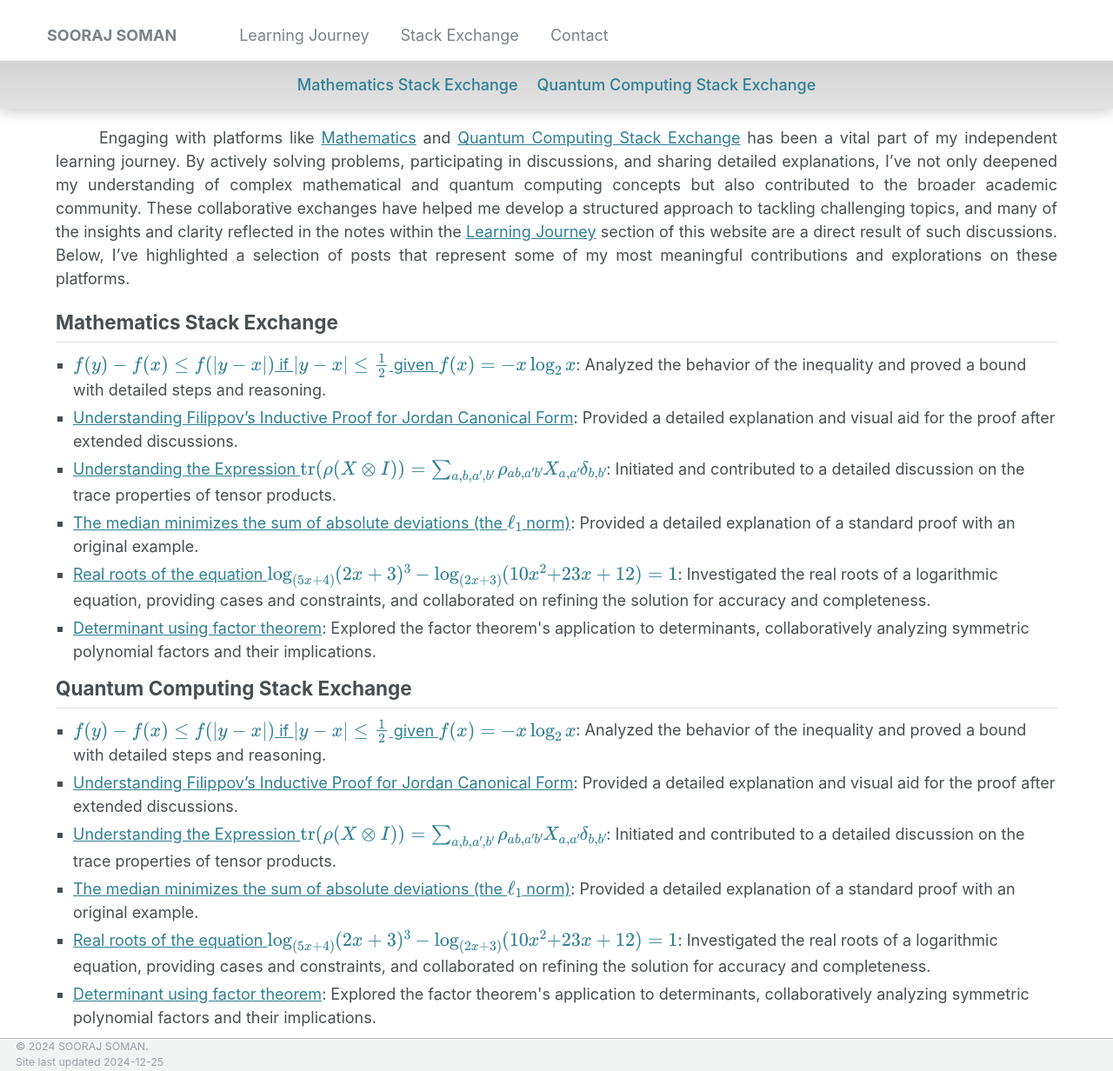
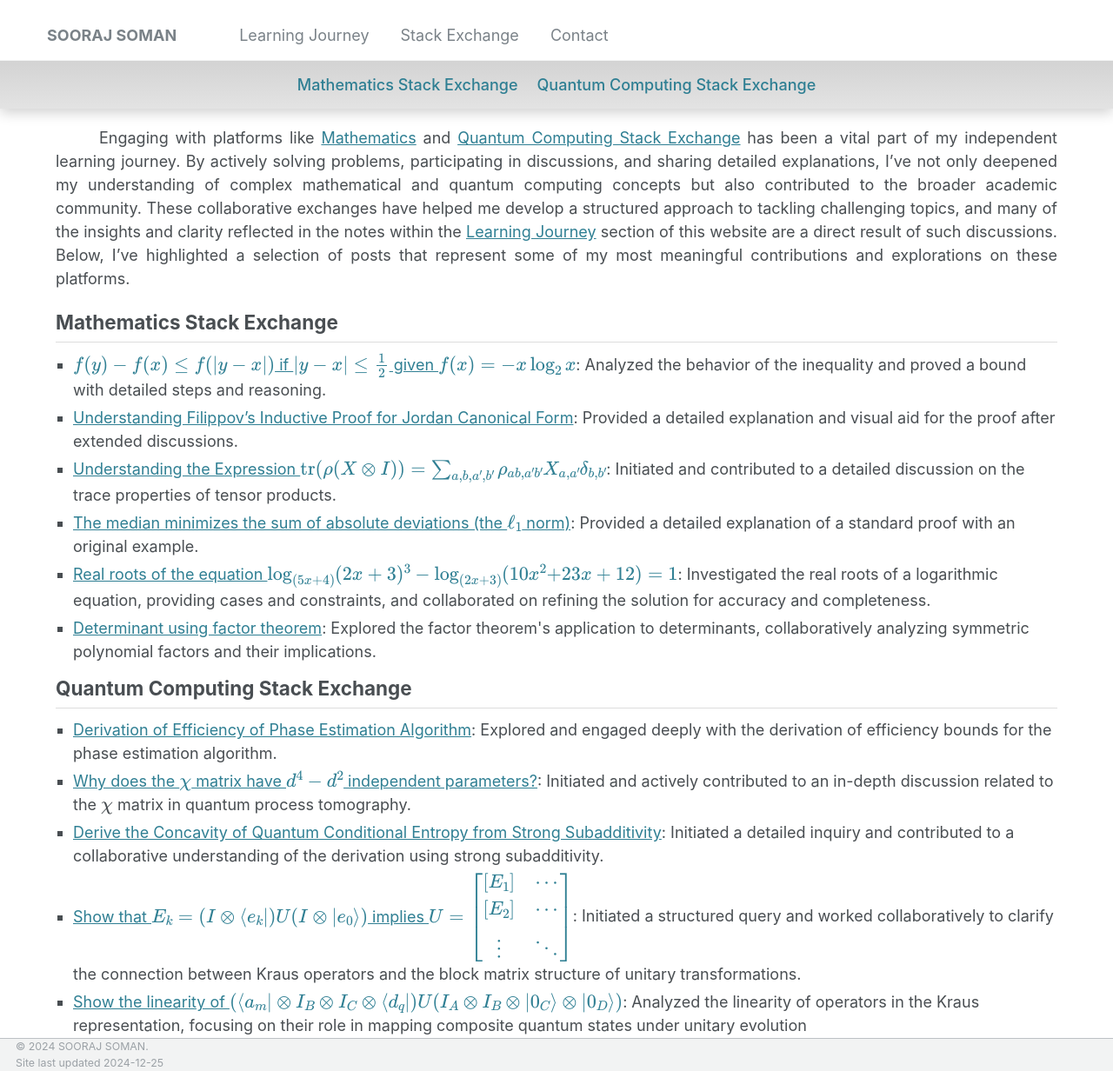
Before and after one commit to soorajss1729/soorajss1729.github.io, a Jekyll site: the page built from _stac/stac.md, in a window 1280 px wide and 1232 px high. Shown: the whole window at 87% size. Built offline with Jekyll 4.4.1, drawn with Linux system fonts in a browser that asks for light colours.

Commit message:
Update stac.md

```diff
--- a/_stac/stac.md
+++ b/_stac/stac.md
@@ -110,13 +110,10 @@ Determinant using factor theorem</a>: Explored the factor theorem's application
 
 <div class="onln">
 <ul>
-    <li><a href="https://math.stackexchange.com/questions/4614700/prove-fy-%E2%88%92-fx-leq-fy-%E2%88%92-x-if-y-%E2%88%92-x-%E2%89%A4-1-2-given-fx-x-log-2-x">$f(y) - f(x) \leq f(|y - x|)$ if $|y - x| \leq \frac{1}{2}$ given $f(x) = -x \log_2 x$</a>: Analyzed the behavior of the inequality and proved a bound with detailed steps and reasoning.</li>
-    <li><a href="https://math.stackexchange.com/questions/3909381/filippovs-inductive-proof-for-jordan-canonical-form/3911296#3911296">
-        Understanding Filippov’s Inductive Proof for Jordan Canonical Form</a>: Provided a detailed explanation and visual aid for the proof after extended discussions.</li>
-    <li><a href="https://math.stackexchange.com/questions/4250990/understanding-the-expression-tr-big-rhox-otimes-i-big-sum-a-b-a-b-rho">Understanding the Expression $\text{tr}(\rho(X \otimes I)) = \sum_{a,b,a',b'} \rho_{ab,a'b'} X_{a,a'} \delta_{b,b'}$</a>: Initiated and contributed to a detailed discussion on the trace properties of tensor products.</li>
-    <li><a href="https://math.stackexchange.com/questions/113270/the-median-minimizes-the-sum-of-absolute-deviations-the-ell-1-norm/2364943#2364943">The median minimizes the sum of absolute deviations (the $\ell_1$ norm)</a>: Provided a detailed explanation of a standard proof with an original example.</li>
-    <li><a href="https://math.stackexchange.com/questions/3204168/real-roots-of-the-equation-log-5x42x33-log-2x310x223x12-1">Real roots of the equation $\log_{(5x+4)}(2x+3)^3-\log_{(2x+3)}(10x^2+$$23x+12)=1$</a>: Investigated the real roots of a logarithmic equation, providing cases and constraints, and collaborated on refining the solution for accuracy and completeness.</li>
-    <li><a href="https://math.stackexchange.com/questions/2660747/determinant-using-factor-theorem">
-Determinant using factor theorem</a>: Explored the factor theorem's application to determinants, collaboratively analyzing symmetric polynomial factors and their implications.</li>
+    <li><a href="https://quantumcomputing.stackexchange.com/questions/22032/derivation-of-efficiency-of-phase-estimation-algorithm">Derivation of Efficiency of Phase Estimation Algorithm</a>: Explored and engaged deeply with the derivation of efficiency bounds for the phase estimation algorithm.</li>
+    <li><a href="https://quantumcomputing.stackexchange.com/questions/28924/why-does-the-chi-matrix-have-d4-d2-independent-parameters">Why does the $\chi$ matrix have $d^4-d^2$ independent parameters?</a>: Initiated and actively contributed to an in-depth discussion related to the $\chi$ matrix in quantum process tomography.</li>
+    <li><a href="https://quantumcomputing.stackexchange.com/questions/32094/derive-the-concavity-of-quantum-conditional-entropy-from-strong-subadditivity"> Derive the Concavity of Quantum Conditional Entropy from Strong Subadditivity</a>: Initiated a detailed inquiry and contributed to a collaborative understanding of the derivation using strong subadditivity.</li>
+    <li><a href="https://quantumcomputing.stackexchange.com/questions/28290/show-that-e-k-i-otimes-langle-e-kui-otimese-0-rangle-implies-u-beginb">Show that $E_k=(I\otimes\langle e_k|)U(I\otimes|e_0\rangle)$ implies $U=\begin{bmatrix}[E_1]&\cdots\\ [E_2]&\cdots\\\vdots&\ddots\end{bmatrix}$</a>: Initiated a structured query and worked collaboratively to clarify the connection between Kraus operators and the block matrix structure of unitary transformations.</li>
+    <li><a href="https://quantumcomputing.stackexchange.com/questions/28144/show-the-linearity-of-langle-a-m-otimes-i-b-otimes-i-c-otimes-langle-d-q">Show the linearity of $(\langle a_m|\otimes I_B\otimes I_C\otimes \langle d_q|) U(I_{A}\otimes I_B\otimes |0_{C}\rangle\otimes |0_{D}\rangle)$</a>: Analyzed the linearity of operators in the Kraus representation, focusing on their role in mapping composite quantum states under unitary evolution</li>
 </ul>
 </div>
```
